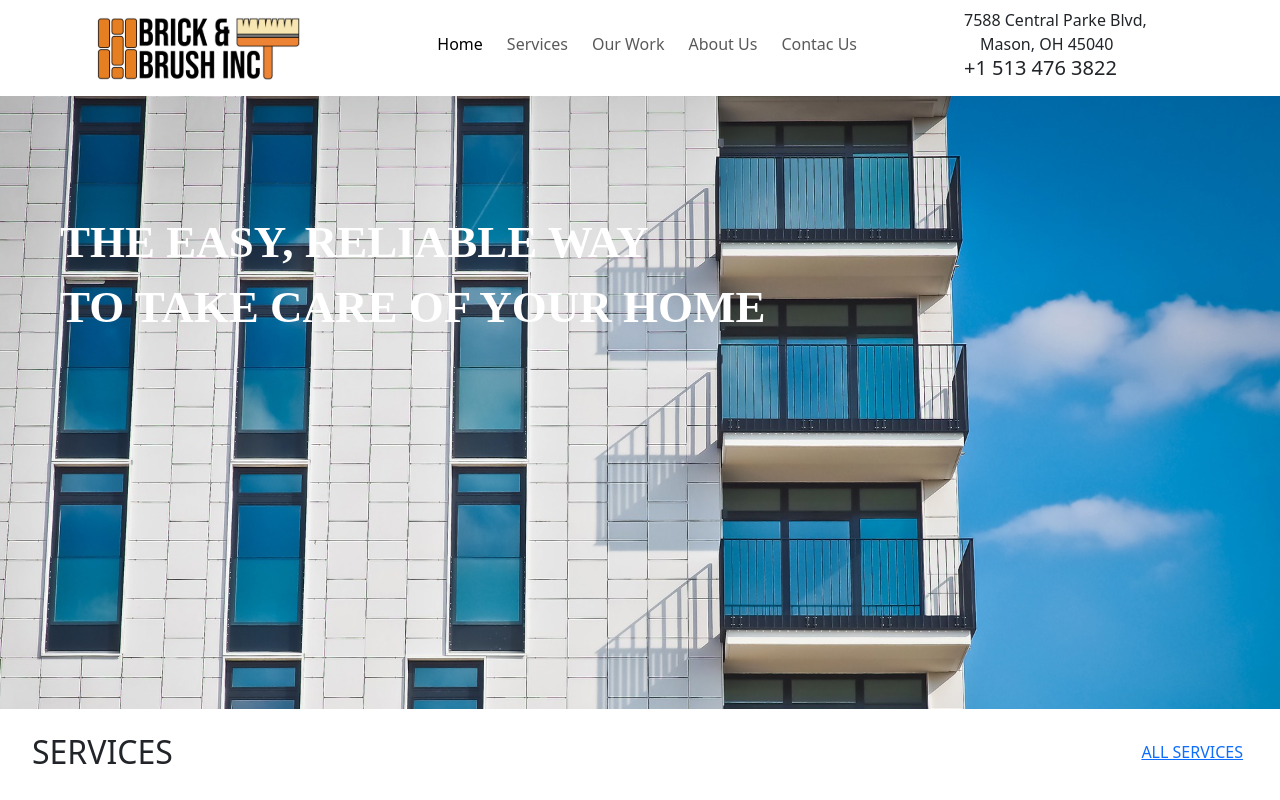
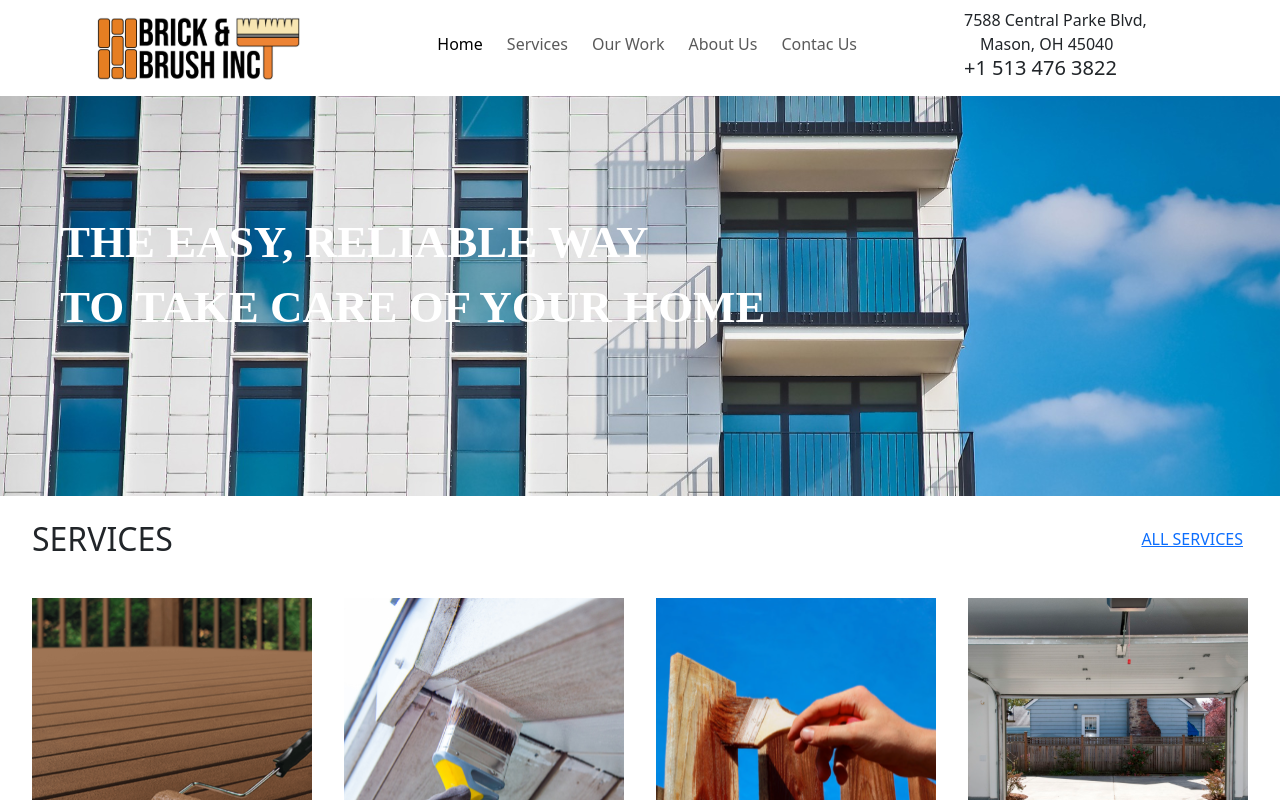
Before and after one commit to mazharrasheed/brick-and-brush, a React (Vite) app: page / in a window 1280 px wide. Shown: the top 800 px of the page. Built offline with nearby package versions, Linux system fonts and the light colour scheme; a web font is replaced by a local one.

Commit message:
deploying

```diff
--- a/src/layouts/main/Banner.jsx
+++ b/src/layouts/main/Banner.jsx
@@ -6,8 +6,14 @@ export default function Banenr() {
     <>
     <div className="container full-container">
       <div className="row g-0">
-        <div className="banner">
-          <img className='img z-n1' src={BannerImg} alt="architecture" />
+        <div className="banner"  style={{
+                    backgroundImage: `url(${BannerImg})`,
+                    backgroundSize: "cover",
+                    backgroundPosition: "center",
+                    backgroundRepeat: "no-repeat",
+                    height: "400px",
+                }}>
+          {/* <img className='img z-n1' src={BannerImg} alt="architecture" /> */}
           <p className='z-3 '>THE EASY, RELIABLE WAY <br />
             TO TAKE CARE OF YOUR  HOME</p>
         </div>
```
